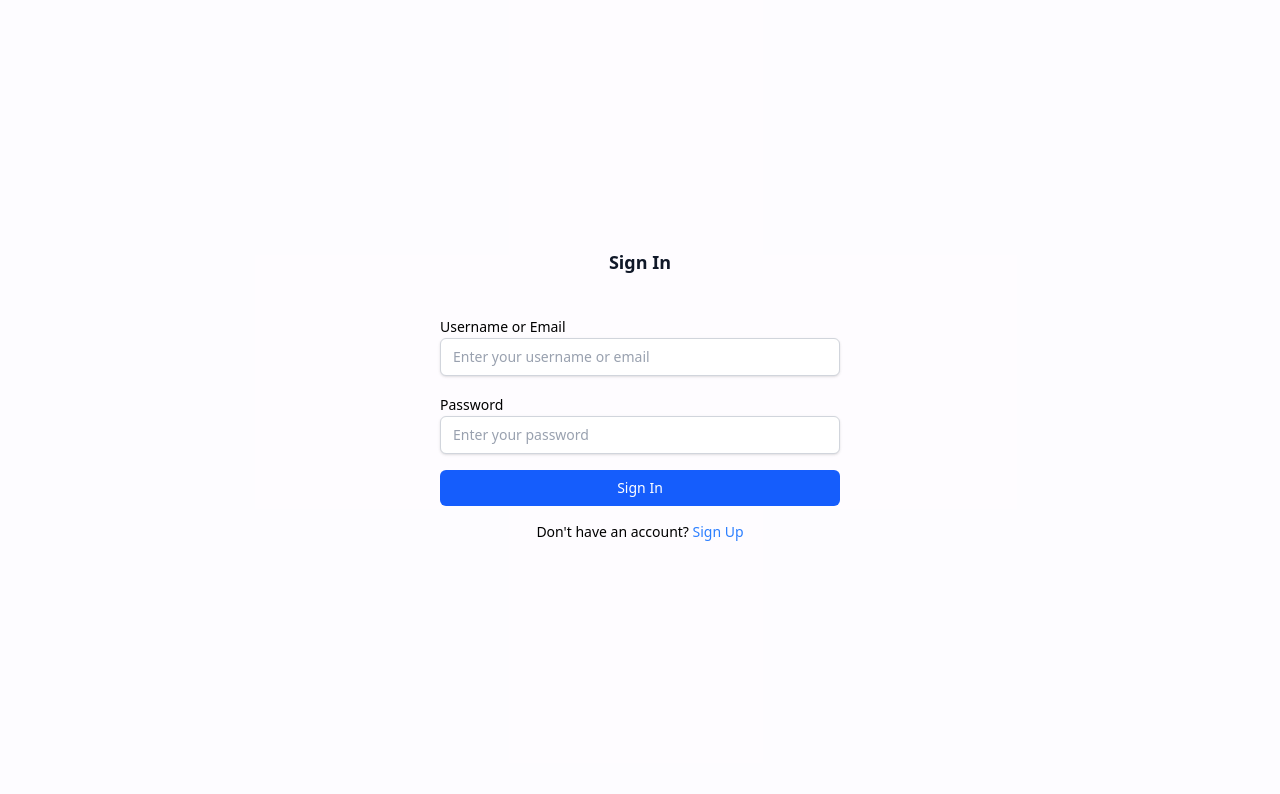
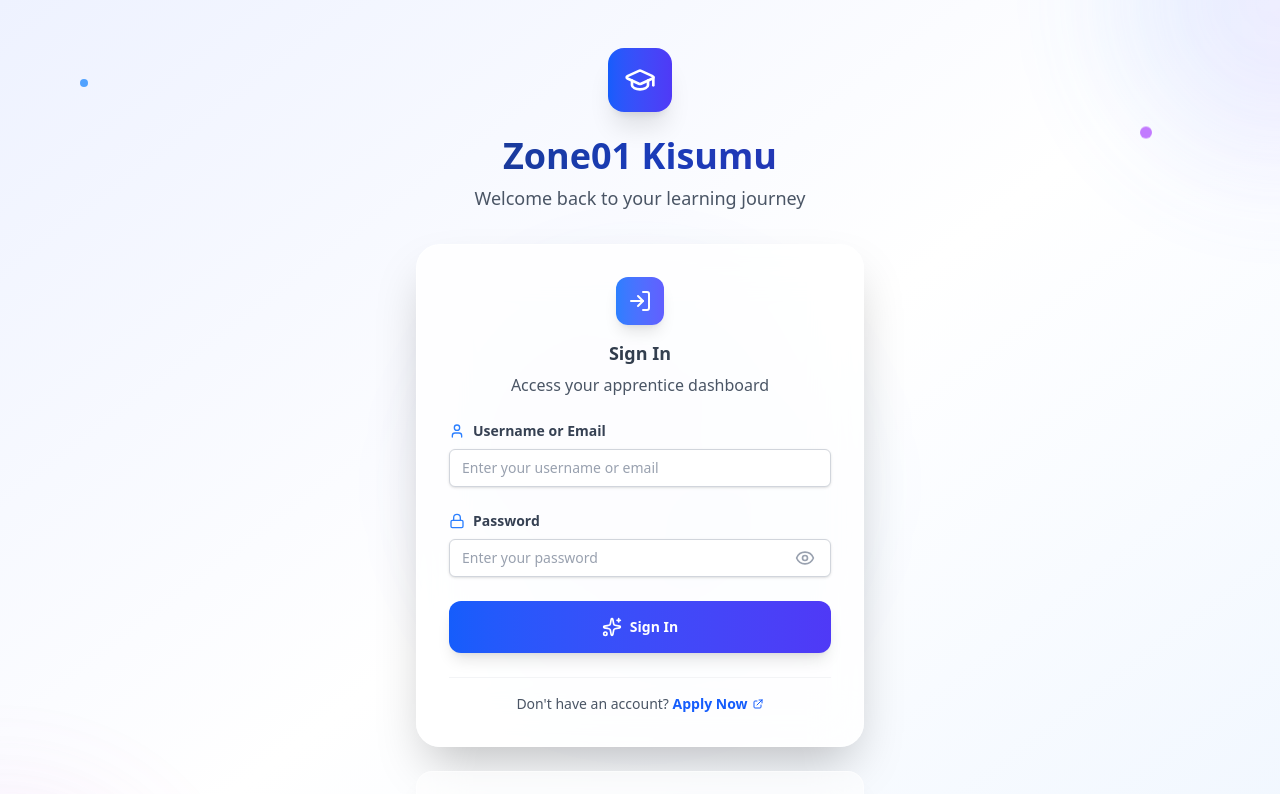
Before and after one commit to adaken4/graphql, a React (Vite) app: page / in a window 1280 px wide. Shown: the top 794 px of the page. Built offline with nearby package versions, Linux system fonts and the light colour scheme.

Commit message:
feat: redesign SignIn component with enhanced UI and lucide-react icons (#5)

```diff
--- a/src/views/auth/SignIn.jsx
+++ b/src/views/auth/SignIn.jsx
@@ -8,12 +8,22 @@
   CardHeader,
   CardTitle,
 } from "../../components/ui/card";
-import { signIn } from "../../api/auth"
+import { signIn } from "../../api/auth";
+import {
+  Eye,
+  EyeOff,
+  User,
+  Lock,
+  LogIn,
+  Sparkles,
+  GraduationCap,
+} from "lucide-react";
 
 export default function SignIn() {
   const [formData, setFormData] = useState({ email: "", password: "" });
   const [errors, setErrors] = useState({});
   const [isSubmitting, setIsSubmitting] = useState(false);
+  const [showPassword, setShowPassword] = useState(false);
   const navigate = useNavigate();
 
   const handleSubmit = async (data) => {
@@ -39,23 +49,83 @@
   };
 
   return (
-    <div className="flex min-h-screen items-center justify-center bg-purple-50/30 p-4">
+    <div className="min-h-screen bg-gradient-to-br from-indigo-50 via-white to-blue-50 relative overflow-hidden">
+      {/* Background Elements */}
+      <div className="absolute inset-0 overflow-hidden">
+        {/* Animated Background Shapes */}
+        <div className="absolute -top-40 -right-40 w-80 h-80 bg-gradient-to-r from-blue-400/20 to-purple-400/20 rounded-full blur-3xl animate-pulse"></div>
+        <div
+          className="absolute -bottom-40 -left-40 w-80 h-80 bg-gradient-to-r from-purple-400/20 to-pink-400/20 rounded-full blur-3xl animate-pulse"
+          style={{ animationDelay: "1s" }}
+        ></div>
+        <div
+          className="absolute top-1/2 left-1/2 transform -translate-x-1/2 -translate-y-1/2 w-96 h-96 bg-gradient-to-r from-indigo-400/10 to-blue-400/10 rounded-full blur-3xl animate-pulse"
+          style={{ animationDelay: "2s" }}
+        ></div>
+
+        {/* Floating Elements */}
+        <div
+          className="absolute top-20 left-20 w-2 h-2 bg-blue-400 rounded-full animate-bounce"
+          style={{ animationDelay: "0s" }}
+        ></div>
+        <div
+          className="absolute top-32 right-32 w-3 h-3 bg-purple-400 rounded-full animate-bounce"
+          style={{ animationDelay: "1s" }}
+        ></div>
+        <div
+          className="absolute bottom-40 left-32 w-2 h-2 bg-indigo-400 rounded-full animate-bounce"
+          style={{ animationDelay: "2s" }}
+        ></div>
+      </div>
+
+      {/* Header */}
+      <div className="relative z-10 pt-12 pb-8">
+        <div className="text-center">
+          <div className="inline-flex items-center justify-center w-16 h-16 bg-gradient-to-r from-blue-600 to-indigo-600 rounded-2xl mb-6 shadow-xl">
+            <GraduationCap className="w-8 h-8 text-white" />
+          </div>
+          <h1 className="text-4xl font-bold bg-gradient-to-r from-gray-800 via-blue-800 to-indigo-800 bg-clip-text text-transparent mb-2">
+            Zone01 Kisumu
+          </h1>
+          <p className="text-gray-600 text-lg">
+            Welcome back to your learning journey
+          </p>
+        </div>
+      </div>
+      <div className="relative z-10 flex items-center justify-center px-4 pb-12">
         <Card className="w-full max-w-md">
-        <CardHeader>
-          <CardTitle className="text-center text-2xl">Sign In</CardTitle>
+          {/* Main Sign-in Card */}
+          <div className="bg-white/80 backdrop-blur-xl rounded-3xl shadow-2xl border border-white/50 overflow-hidden">
+            <CardHeader className="text-center p-8 pb-6">
+              <div className="inline-flex items-center justify-center w-12 h-12 bg-gradient-to-r from-blue-500 to-indigo-500 rounded-xl mb-4 shadow-lg">
+                <LogIn className="w-6 h-6 text-white" />
+              </div>
+              <CardTitle className="text-3xl font-bold bg-gradient-to-r from-gray-800 to-gray-600 bg-clip-text text-transparent">
+                Sign In
+              </CardTitle>
+              <p className="text-gray-600 mt-2">
+                Access your apprentice dashboard
+              </p>
             </CardHeader>
-        <CardContent>
+
+            <CardContent className="p-8 pt-0">
               <form
                 onSubmit={(e) => {
                   e.preventDefault();
                   handleSubmit(formData);
                 }}
-            className="space-y-4"
+                className="space-y-6"
               >
+                {/* Email Input */}
                 <div className="space-y-2">
-              <label htmlFor="email" className="text-sm font-medium">
+                  <label
+                    htmlFor="email"
+                    className="text-sm font-semibold text-gray-700 flex items-center gap-2"
+                  >
+                    <User className="w-4 h-4 text-blue-500" />
                     Username or Email
                   </label>
+                  <div className="relative group">
                     <Input
                       id="email"
                       type="text"
@@ -66,14 +136,24 @@
                       placeholder="Enter your username or email"
                       className={errors.email ? "border-red-500" : ""}
                     />
+                    <div className="absolute inset-0 rounded-xl bg-gradient-to-r from-blue-500/10 to-indigo-500/10 opacity-0 group-hover:opacity-100 transition-opacity duration-300 -z-10"></div>
+                  </div>
                   {errors.email && (
-                <p className="text-sm text-red-500">{errors.email}</p>
+                    <p className="text-sm text-red-500 flex items-center gap-1">
+                      <span className="w-1 h-1 bg-red-500 rounded-full"></span>
+                      {errors.email}
+                    </p>
                   )}
                 </div>
                 <div className="space-y-2">
-              <label htmlFor="password" className="text-sm font-medium">
+                  <label
+                    htmlFor="password"
+                    className="text-sm font-semibold text-gray-700 flex items-center gap-2"
+                  >
+                    <Lock className="w-4 h-4 text-blue-500" />
                     Password
                   </label>
+                  <div className="relative group">
                     <Input
                       id="password"
                       name="password"
@@ -84,27 +164,93 @@
                       placeholder="Enter your password"
                       className={errors.password ? "border-red-500" : ""}
                     />
+                    <button
+                      type="button"
+                      onClick={() => setShowPassword(!showPassword)}
+                      className="absolute right-4 top-1/2 -translate-y-1/2 text-gray-400 hover:text-gray-600 transition-colors duration-200"
+                    >
+                      {showPassword ? (
+                        <EyeOff className="w-5 h-5" />
+                      ) : (
+                        <Eye className="w-5 h-5" />
+                      )}
+                    </button>
+                    <div className="absolute inset-0 rounded-xl bg-gradient-to-r from-blue-500/10 to-indigo-500/10 opacity-0 group-hover:opacity-100 transition-opacity duration-300 -z-10"></div>
                   </div>
+                  {errors.password && (
+                    <p className="text-sm text-red-500 flex items-center gap-1">
+                      <span className="w-1 h-1 bg-red-500 rounded-full"></span>
+                      {errors.password}
+                    </p>
+                  )}
+                </div>
+
+                {/* Submit Error */}
                 {errors.submit && (
-              <p className="text-center text-sm text-red-500">
+                  <div className="p-4 bg-red-50 border border-red-200 rounded-xl">
+                    <p className="text-center text-sm text-red-600 flex items-center justify-center gap-2">
+                      <span className="w-2 h-2 bg-red-500 rounded-full"></span>
                       {errors.submit}
                     </p>
+                  </div>
                 )}
-            <Button type="submit" className="w-full" disabled={isSubmitting}>
-              {isSubmitting ? "Signing In..." : "Sign In"}
+
+                {/* Submit Button */}
+                <Button
+                  type="submit"
+                  className="w-full relative overflow-hidden bg-gradient-to-r from-blue-600 to-indigo-600 hover:from-blue-700 hover:to-indigo-700 text-white font-semibold py-4 px-6 rounded-xl shadow-lg hover:shadow-xl transform hover:scale-[1.02] active:scale-[0.98] transition-all duration-300 disabled:opacity-50 disabled:cursor-not-allowed disabled:transform-none group"
+                  disabled={isSubmitting}
+                >
+                  <div className="absolute inset-0 bg-gradient-to-r from-white/20 to-transparent opacity-0 group-hover:opacity-100 transition-opacity duration-300"></div>
+                  <div className="relative flex items-center justify-center gap-2">
+                    {isSubmitting ? (
+                      <>
+                        <div className="w-5 h-5 border-2 border-white/30 border-t-white rounded-full animate-spin"></div>
+                        Signing In...
+                      </>
+                    ) : (
+                      <>
+                        <Sparkles className="w-5 h-5" />
+                        Sign In
+                      </>
+                    )}
+                  </div>
                 </Button>
-            <div className="text-center text-sm">
+
+                {/* Sign Up Link */}
+                <div className="text-center pt-4 border-t border-gray-100">
+                  <p className="text-gray-600 text-sm">
                     Don't have an account?{" "}
                     <a
                       href="https://www.zone01kisumu.ke/how-to-apply"
-                className="text-blue-500 hover:underline"
+                      target="_blank"
+                      rel="noopener noreferrer"
+                      className="font-semibold text-blue-600 hover:text-blue-700 transition-colors duration-200 hover:underline inline-flex items-center gap-1"
                     >
-                Sign Up
+                      Apply Now
+                      <svg className="w-3 h-3" fill="none" stroke="currentColor" viewBox="0 0 24 24">
+                        <path strokeLinecap="round" strokeLinejoin="round" strokeWidth={2} d="M10 6H6a2 2 0 00-2 2v10a2 2 0 002 2h10a2 2 0 002-2v-4M14 4h6m0 0v6m0-6L10 14" />
+                      </svg>
                     </a>
+                  </p>
                 </div>
               </form>
             </CardContent>
+          </div>
+          {/* Additional Info Card */}
+          <div className="mt-6 p-6 bg-white/60 backdrop-blur-xl rounded-2xl border border-white/50 shadow-xl">
+            <div className="text-center space-y-3">
+              <div className="inline-flex items-center justify-center w-8 h-8 bg-gradient-to-r from-green-500 to-emerald-500 rounded-full">
+                <svg className="w-4 h-4 text-white" fill="currentColor" viewBox="0 0 20 20">
+                  <path fillRule="evenodd" d="M16.707 5.293a1 1 0 010 1.414l-8 8a1 1 0 01-1.414 0l-4-4a1 1 0 011.414-1.414L8 12.586l7.293-7.293a1 1 0 011.414 0z" clipRule="evenodd" />
+                </svg>
+              </div>
+              <h3 className="font-semibold text-gray-800">Secure Access</h3>
+              <p className="text-sm text-gray-600">Your data is protected with enterprise-grade security</p>
+            </div>
+          </div>
         </Card>
+      </div>
     </div>
   );
 }
```
Lines whose indentation alone changed are shown as unchanged.
